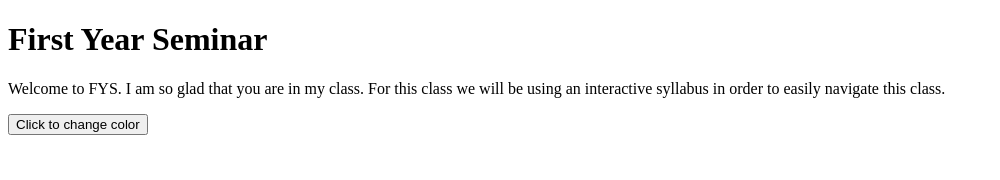
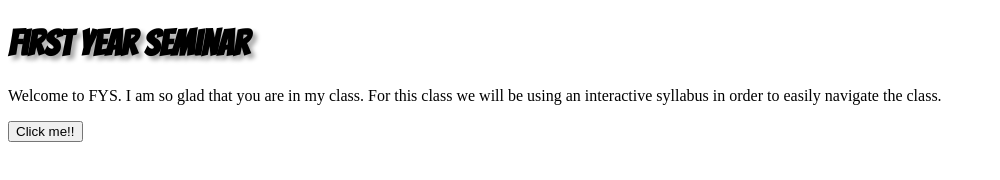
Before and after one commit to samveth/finalProject, a plain HTML site: page finalproject.html in a window 1280 px wide. Shown: the whole page, without its empty margins (0-1000 px from the left). Drawn offline with nearby package versions, Linux system fonts and the light colour scheme.

Commit message:
new changes

```diff
--- a/finalproject.css
+++ b/finalproject.css
@@ -0,0 +1,5 @@
+h1 {
+  font-family: 'Bangers', cursive;
+  font-size: 36px;
+  text-shadow: 4px 4px 4px #aaa
+}
--- a/finalproject.html
+++ b/finalproject.html
@@ -5,14 +5,16 @@
     <meta name="viewport" content="width=device-width, initial-scale=1.0">
     <meta http-equiv="X-UA-Compatible" content="ie=edge">
     <link rel="stylesheet" href="finalproject.css" />
+    <link href="https://fonts.googleapis.com/css?family=Bangers" rel="stylesheet">
     <script src="https://d3js.org/d3.v5.min.js"></script>
     <title>Welcome to FYS!! </title>
+
 </head>
 <body>
     <h1>First Year Seminar</h1>
     <p>Welcome to FYS. I am so glad that you are in my class. For this class we will be using an interactive syllabus
-      in order to easily navigate this class. </p>
-    <button id = "button">Click to change color </button>
+      in order to easily navigate the class. </p>
+    <button id = "button">Click me!! </button>
     <script src="finalproject.js"></script>
 </body>
 </html>
```
